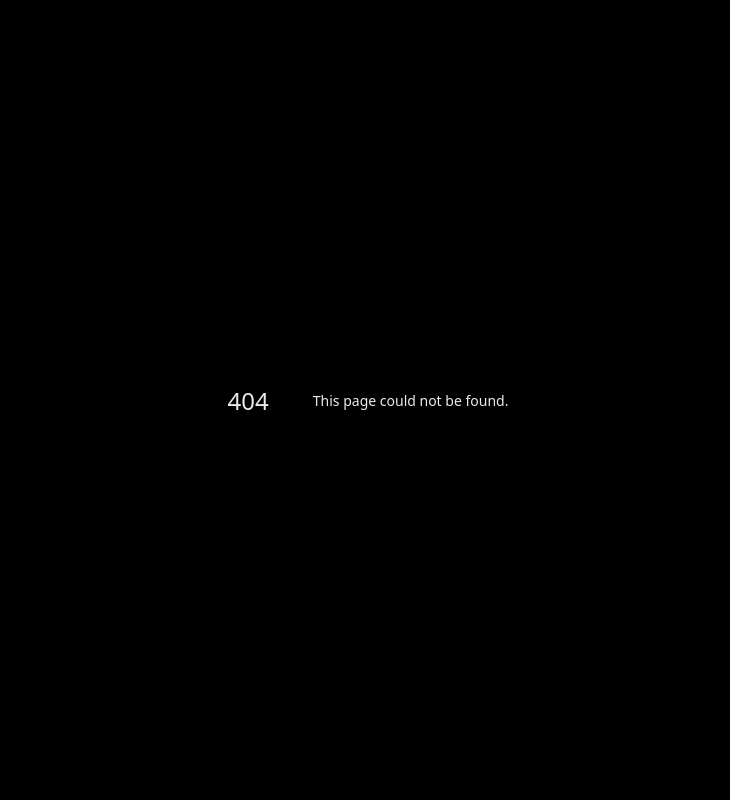
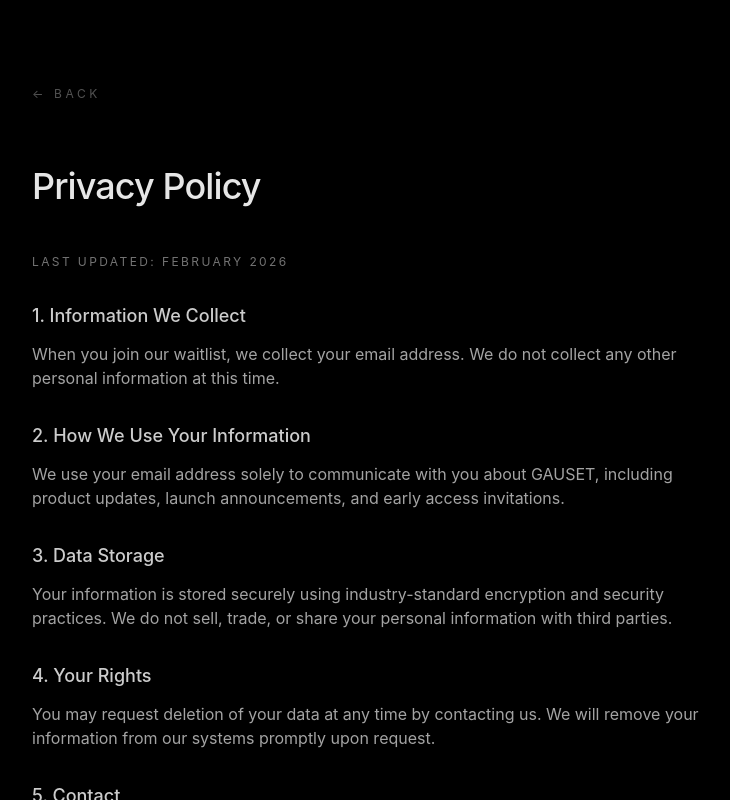
Before and after one commit to whiteboxamir/gauset, a Next.js app: page /privacy in a window 1280 px wide. Before the commit this address had no page. Shown: the whole page, without its empty margins (272-1002 px from the left). Built offline with nearby package versions, Linux system fonts and the light colour scheme.

Commit message:
feat: add Privacy Policy and Terms of Service pages

```diff
--- /dev/null
+++ b/src/app/privacy/page.tsx
@@ -0,0 +1,67 @@
+import type { Metadata } from 'next';
+
+export const metadata: Metadata = {
+    title: 'Privacy Policy | GAUSET',
+    description: 'Privacy Policy for GAUSET by Gnosika Inc.',
+};
+
+export default function PrivacyPage() {
+    return (
+        <div className="min-h-screen bg-black text-[#ebebeb] px-6 py-20 md:px-16">
+            <div className="max-w-2xl mx-auto">
+                <a href="/" className="text-xs uppercase tracking-[0.3em] text-neutral-600 hover:text-neutral-400 transition-colors mb-16 inline-block">
+                    ← Back
+                </a>
+
+                <h1 className="text-3xl md:text-4xl font-medium tracking-tight text-white/90 mb-12">
+                    Privacy Policy
+                </h1>
+
+                <div className="space-y-8 text-sm md:text-base text-neutral-400 leading-relaxed">
+                    <p className="text-neutral-500 text-xs uppercase tracking-[0.2em]">
+                        Last updated: February 2026
+                    </p>
+
+                    <section className="space-y-3">
+                        <h2 className="text-lg font-medium text-white/80">1. Information We Collect</h2>
+                        <p>
+                            When you join our waitlist, we collect your email address. We do not collect any other personal information at this time.
+                        </p>
+                    </section>
+
+                    <section className="space-y-3">
+                        <h2 className="text-lg font-medium text-white/80">2. How We Use Your Information</h2>
+                        <p>
+                            We use your email address solely to communicate with you about GAUSET, including product updates, launch announcements, and early access invitations.
+                        </p>
+                    </section>
+
+                    <section className="space-y-3">
+                        <h2 className="text-lg font-medium text-white/80">3. Data Storage</h2>
+                        <p>
+                            Your information is stored securely using industry-standard encryption and security practices. We do not sell, trade, or share your personal information with third parties.
+                        </p>
+                    </section>
+
+                    <section className="space-y-3">
+                        <h2 className="text-lg font-medium text-white/80">4. Your Rights</h2>
+                        <p>
+                            You may request deletion of your data at any time by contacting us. We will remove your information from our systems promptly upon request.
+                        </p>
+                    </section>
+
+                    <section className="space-y-3">
+                        <h2 className="text-lg font-medium text-white/80">5. Contact</h2>
+                        <p>
+                            For any privacy-related inquiries, please contact Gnosika Inc.
+                        </p>
+                    </section>
+                </div>
+
+                <div className="mt-16 pt-8 border-t border-white/5 text-xs text-neutral-600">
+                    © {new Date().getFullYear()} Gnosika Inc.
+                </div>
+            </div>
+        </div>
+    );
+}
--- /dev/null
+++ b/src/app/terms/page.tsx
@@ -0,0 +1,81 @@
+import type { Metadata } from 'next';
+
+export const metadata: Metadata = {
+    title: 'Terms of Service | GAUSET',
+    description: 'Terms of Service for GAUSET by Gnosika Inc.',
+};
+
+export default function TermsPage() {
+    return (
+        <div className="min-h-screen bg-black text-[#ebebeb] px-6 py-20 md:px-16">
+            <div className="max-w-2xl mx-auto">
+                <a href="/" className="text-xs uppercase tracking-[0.3em] text-neutral-600 hover:text-neutral-400 transition-colors mb-16 inline-block">
+                    ← Back
+                </a>
+
+                <h1 className="text-3xl md:text-4xl font-medium tracking-tight text-white/90 mb-12">
+                    Terms of Service
+                </h1>
+
+                <div className="space-y-8 text-sm md:text-base text-neutral-400 leading-relaxed">
+                    <p className="text-neutral-500 text-xs uppercase tracking-[0.2em]">
+                        Last updated: February 2026
+                    </p>
+
+                    <section className="space-y-3">
+                        <h2 className="text-lg font-medium text-white/80">1. Acceptance of Terms</h2>
+                        <p>
+                            By accessing or using GAUSET, you agree to be bound by these Terms of Service. If you do not agree, you may not use the service.
+                        </p>
+                    </section>
+
+                    <section className="space-y-3">
+                        <h2 className="text-lg font-medium text-white/80">2. Description of Service</h2>
+                        <p>
+                            GAUSET is a production layer for AI-generated cinema. The service is currently in development, and access is provided on an invite-only basis through our waitlist.
+                        </p>
+                    </section>
+
+                    <section className="space-y-3">
+                        <h2 className="text-lg font-medium text-white/80">3. Waitlist</h2>
+                        <p>
+                            Joining the waitlist does not guarantee access to the product. Invitations are issued at our discretion on a rolling basis.
+                        </p>
+                    </section>
+
+                    <section className="space-y-3">
+                        <h2 className="text-lg font-medium text-white/80">4. Intellectual Property</h2>
+                        <p>
+                            All content, branding, and technology associated with GAUSET are the property of Gnosika Inc. You may not reproduce, distribute, or create derivative works without explicit permission.
+                        </p>
+                    </section>
+
+                    <section className="space-y-3">
+                        <h2 className="text-lg font-medium text-white/80">5. Limitation of Liability</h2>
+                        <p>
+                            GAUSET is provided &ldquo;as is&rdquo; without warranties of any kind. Gnosika Inc. shall not be liable for any damages arising from the use of or inability to use the service.
+                        </p>
+                    </section>
+
+                    <section className="space-y-3">
+                        <h2 className="text-lg font-medium text-white/80">6. Changes to Terms</h2>
+                        <p>
+                            We reserve the right to modify these terms at any time. Continued use of the service constitutes acceptance of any changes.
+                        </p>
+                    </section>
+
+                    <section className="space-y-3">
+                        <h2 className="text-lg font-medium text-white/80">7. Contact</h2>
+                        <p>
+                            For questions about these terms, please contact Gnosika Inc.
+                        </p>
+                    </section>
+                </div>
+
+                <div className="mt-16 pt-8 border-t border-white/5 text-xs text-neutral-600">
+                    © {new Date().getFullYear()} Gnosika Inc.
+                </div>
+            </div>
+        </div>
+    );
+}
--- a/src/components/experience/HeroPage.tsx
+++ b/src/components/experience/HeroPage.tsx
@@ -328,8 +328,8 @@ export function HeroPage() {
                                     {/* Footer */}
                                     <footer className="absolute bottom-6 left-0 right-0 flex justify-center gap-8 text-xs text-neutral-600">
                                         <span>© {new Date().getFullYear()} Gnosika Inc.</span>
-                                        <a href="#" className="hover:text-neutral-400 transition-colors pointer-events-auto">Privacy</a>
-                                        <a href="#" className="hover:text-neutral-400 transition-colors pointer-events-auto">Terms</a>
+                                        <a href="/privacy" className="hover:text-neutral-400 transition-colors pointer-events-auto">Privacy</a>
+                                        <a href="/terms" className="hover:text-neutral-400 transition-colors pointer-events-auto">Terms</a>
                                     </footer>
                                 </div>
 
```
